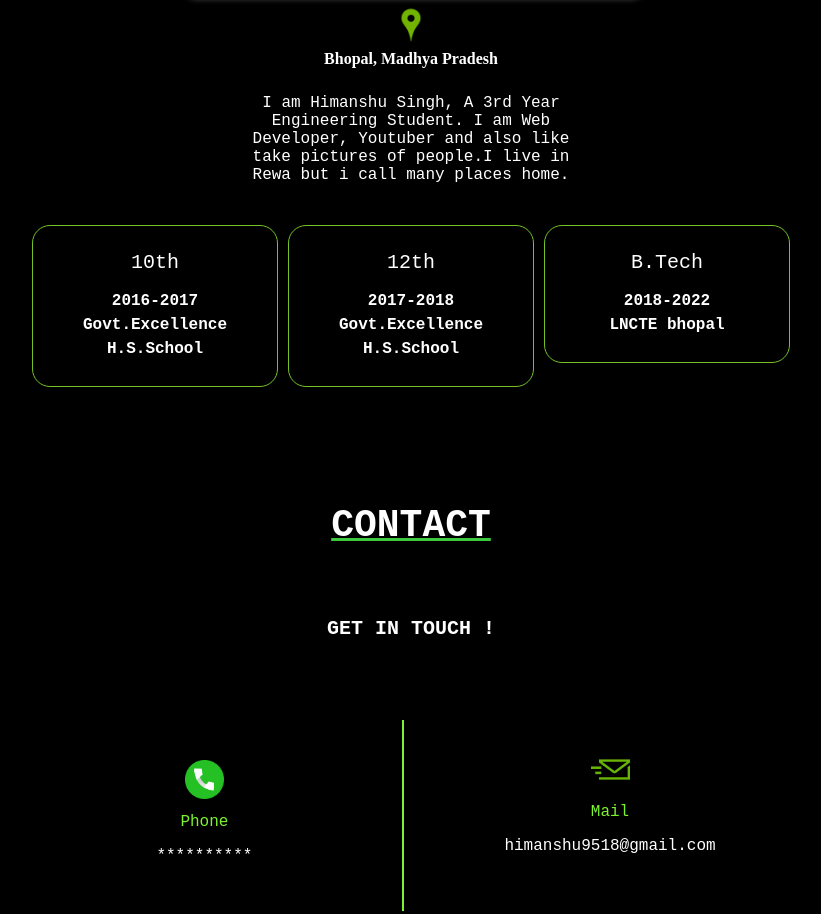
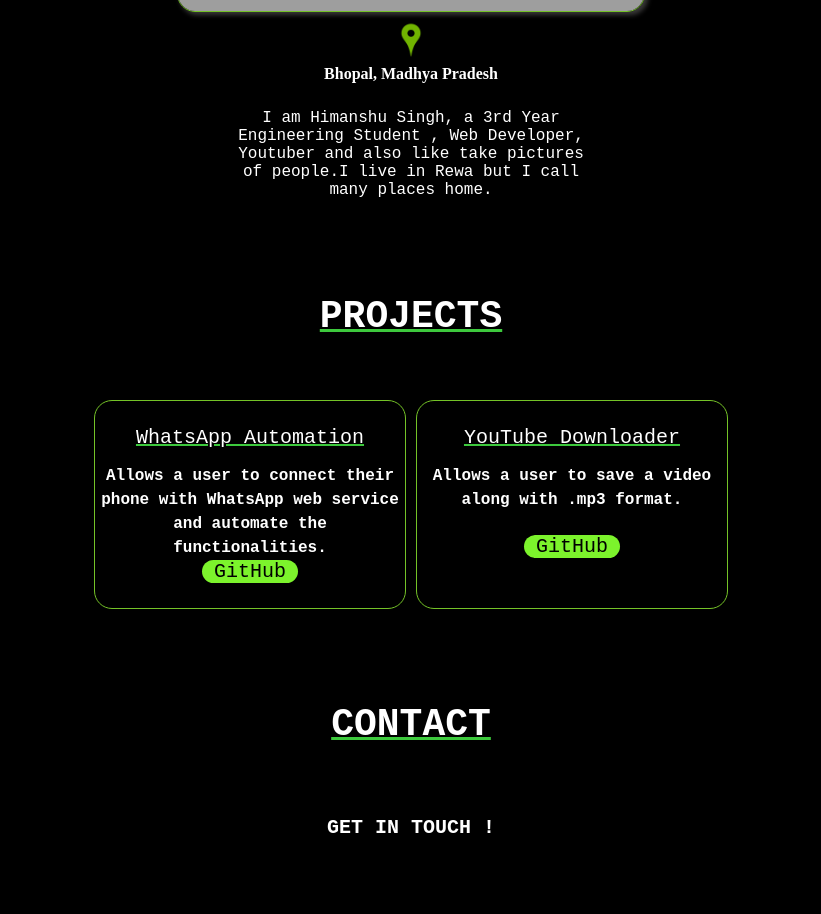
Before and after one commit to cypher9518/Himanshusingh, a plain HTML site: page index.html in a window 1280 px wide. Shown: the part 1419-2333 px from the top of the page, without its empty margins (229-1050 px from the left). Drawn offline with nearby package versions, Linux system fonts and the light colour scheme; grey boxes are pictures that could not be loaded; animation ran at ten frames a second.

Commit message:
update project

```diff
--- a/index.html
+++ b/index.html
@@ -39,8 +39,8 @@
             <li>
                 <a href="#">Home</a>
                 <a href="#about">About me</a>
+                <a href="#projects">Projects</a>
                 <a href="#contact">Contact</a>
-                <a href="#">Blog</a>
             </li>
         </ul></nav>
     </header>
@@ -66,27 +66,29 @@
         <div class="about-info">
             <div class="intro">
                 <p>
-                    I am Himanshu Singh, A 3rd Year Engineering Student. I am Web Developer, Youtuber and also like take pictures of people.I live in Rewa but i call many places home.
+                    I am Himanshu Singh, a 3rd Year Engineering Student , Web Developer, Youtuber and also like take pictures of people.I live in Rewa but I call many places home.
                 </p>
             </div>
+        <section id="Projects" class="Projects">
+                <div class="section-title" data-aos="zoom-in">
+                    <h2>Projects</h2>
+                </div>
+            </section>
             <div class="timeline">
                 <div class="col" data-aos="fade-right">
-                    <span>10th</span>
-                    <h6>2016-2017 <br>Govt.Excellence H.S.School</h6>
-
-                </div>
-                <div class="col" data-aos="zoom-out">
-                    <span>12th</span>
-                    <h6>2017-2018 <br>Govt.Excellence H.S.School</h6>
+                    <span>WhatsApp Automation</span>
+                    <h6>Allows a user to connect their phone with WhatsApp web service and automate the functionalities.</h6>
+                    <a href="https://github.com/cypher9518/Whatsapp-Automaion">&nbspGitHub&nbsp</a>
 
                 </div>
                 <div class="col" data-aos="fade-left">
-                    <span>B.Tech</span>
-                    <h6>2018-2022 <br>LNCTE bhopal</h6>
-
+                    <span>YouTube Downloader</span>
+                    <h6>Allows a user to save a video along with .mp3 format.</h6>
+                    <br>
+                    <a href="#">&nbspGitHub&nbsp</a>
                 </div>
             </div>
-        </div>
+        </div>s
     </section>
 
     <section id="contact" class="contact">
--- a/style.css
+++ b/style.css
@@ -17,7 +17,7 @@ body{
 }
 h1{
     position: absolute;
-    font-family: cursive, sans-serif;
+    font-family: Arial, Helvetica, sans-serif;
     font-size: 380%;
     color: aliceblue;
 }
@@ -84,7 +84,7 @@ header ul li a:hover{
 .section-title h2{
     font-size: 38px;
     text-transform: uppercase;
-    padding: 0 0 10px;
+    padding: 0 0 25px;
     color: white;
     font-family: monospace,sans-serif;
     text-decoration: underline solid rgb(61, 201, 61);
@@ -145,14 +145,18 @@ header ul li a:hover{
     font-size: 18px;
 
 }
+
+.projects{
+    margin-top: 60px;
+}
 .timeline{
     margin-top: 20px;
     display: flex;
     text-align: center;
-    justify-content: ;
+    justify-content: center;
 }
 .timeline .col{
-    height: 30%;
+    min-height: 15vh;
     width: 300px;
     margin: 5px;
     padding: 25px 5px;
@@ -161,7 +165,15 @@ header ul li a:hover{
     font-size: 20px;
     border-radius: 18px;
 
-
+}
+.timeline span{
+    text-decoration: underline solid rgb(61, 201, 61);
+}
+.timeline a{
+    color: rgb(0, 0, 0);
+    background-color: rgb(124, 243, 44);
+    border-radius: 18px;
+    text-decoration: none;
 }
 
 .timeline h6{
@@ -175,7 +187,7 @@ header ul li a:hover{
     font-size: 38px;
     text-transform: uppercase;
     text-align: center;
-    padding: 80px 0px 10px;
+    padding: 40px 0px 10px;
     color: white;
     font-family: monospace,sans-serif;
     text-decoration: underline solid rgb(61, 201, 61);
```
